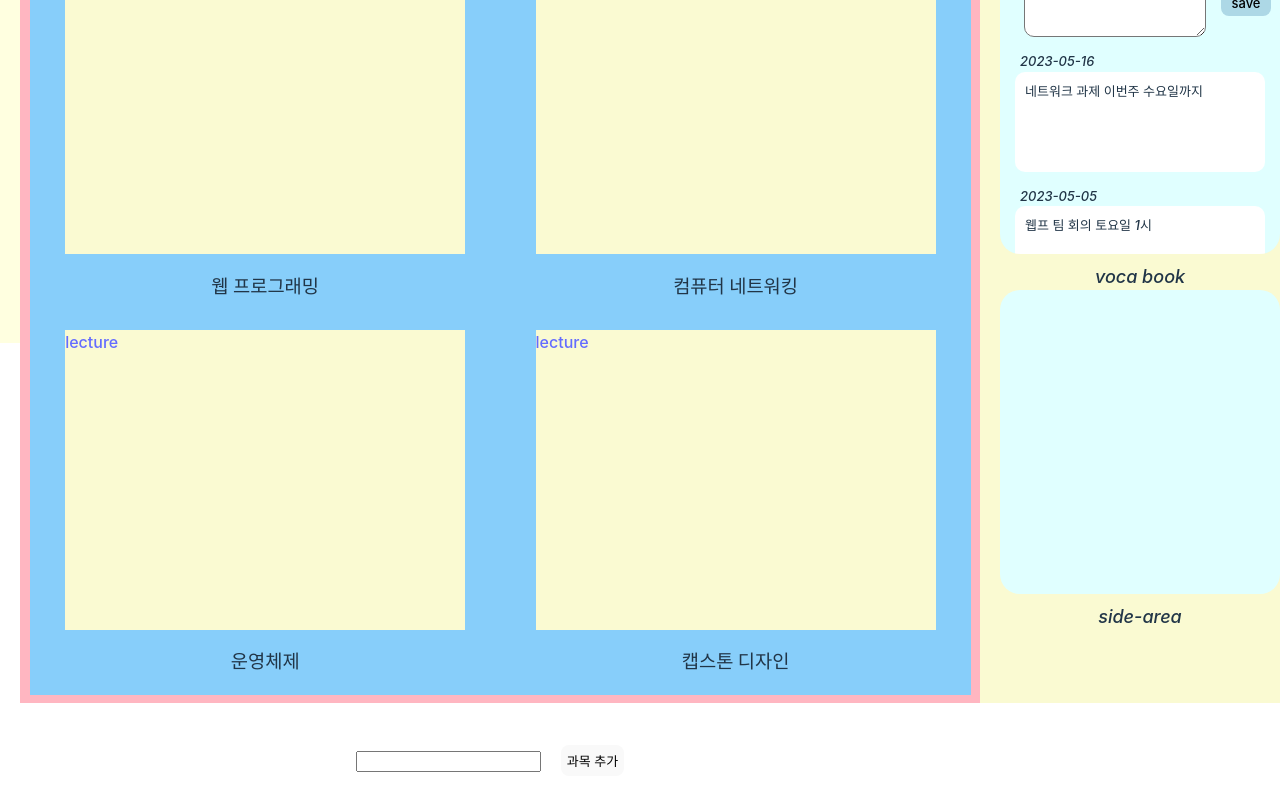
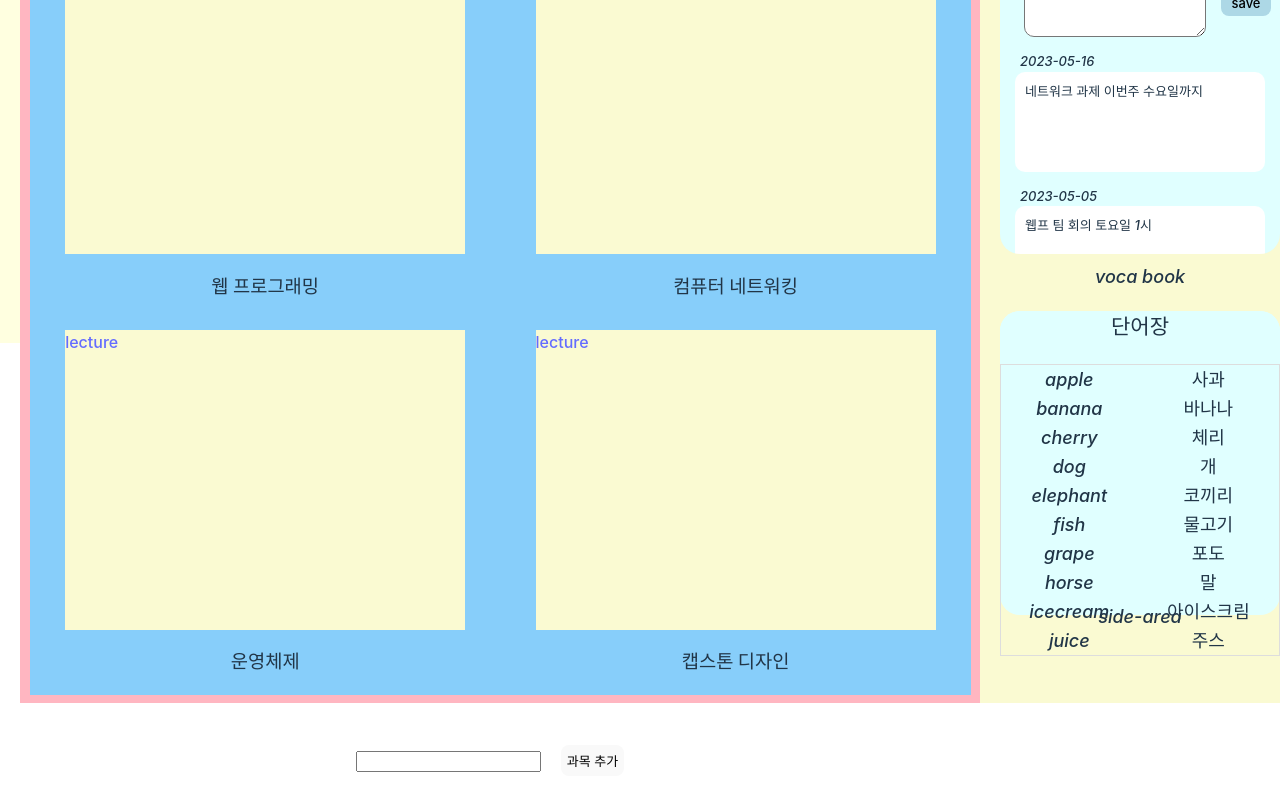
Before and after one commit to zeoneee/React_Project, a React (Vite) app in the folder ZzongZzong2_Project/: page /MainPage in a window 1280 px wide. Shown: the part 473-1270 px from the top of the page. Built offline with nearby package versions, Linux system fonts and the light colour scheme.

Commit message:
Voca 기능 구현 - dummy data 이용

```diff
--- a/ZzongZzong2_Project/src/MainPage.jsx
+++ b/ZzongZzong2_Project/src/MainPage.jsx
@@ -1,8 +1,9 @@
 import React, { useEffect, useState } from "react";
 import { Link } from "react-router-dom";
-import './MainPage.css'
-import Diary from './Diary'
+import './MainPage.css';
+import Diary from './Diary';
 import Lecture from "./Lecture";
+import Voca from "./Voca";
 
 function MainPage() {
 
@@ -119,7 +120,9 @@ function MainPage() {
                                     </div>
                                 </div>
                                 <div class="vocab-area">voca book
-                                    <div class="voca"></div>
+                                    <div class="voca">
+                                        <Voca />
+                                    </div>
                                 </div>
                                 side-area
                             </div>
--- /dev/null
+++ b/ZzongZzong2_Project/src/Voca.css
@@ -0,0 +1,8 @@
+table {
+    width: 100%;
+    border-collapse: collapse;
+    border-spacing: 0;
+    border: 1px solid #ddd;
+    margin: 20px auto;
+    text-align: center;
+}
--- /dev/null
+++ b/ZzongZzong2_Project/src/Voca.jsx
@@ -0,0 +1,32 @@
+import './Voca.css'
+import dummy from './db/dummy.json'
+
+function Voca() {
+    return (
+        <>
+            <div className="voca">
+                <div className="voca-title">
+                    <h3>단어장</h3>
+                </div>
+                <div className="voca-list">
+                    <div className="voca-scroll">
+                        <div className="voca-list-board">
+                            <table>
+                                <tbody>
+                                {dummy.words.map(word => (
+                                    <tr key={word.id}>
+                                        <td>{word.eng}</td>
+                                        <td>{word.kor}</td>
+                                    </tr>
+                                ))}
+                                </tbody>
+                            </table>
+                        </div>
+                    </div>
+                </div>
+            </div>
+        </>
+    );
+}
+
+export default Voca;
--- /dev/null
+++ b/ZzongZzong2_Project/src/db/dummy.json
@@ -0,0 +1,54 @@
+{
+  "words": [
+    {
+      "id": 1,
+      "eng": "apple",
+      "kor": "사과"
+    },
+    {
+      "id": 2,
+      "eng": "banana",
+      "kor": "바나나"
+    },
+    {
+      "id": 3,
+      "eng": "cherry",
+      "kor": "체리"
+    },
+    {
+      "id": 4,
+      "eng": "dog",
+      "kor": "개"
+    },
+    {
+      "id": 5,
+      "eng": "elephant",
+      "kor": "코끼리"
+    },
+    {
+      "id": 6,
+      "eng": "fish",
+      "kor": "물고기"
+    },
+    {
+      "id": 7,
+      "eng": "grape",
+      "kor": "포도"
+    },
+    {
+      "id": 8,
+      "eng": "horse",
+      "kor": "말"
+    },
+    {
+      "id": 9,
+      "eng": "icecream",
+      "kor": "아이스크림"
+    },
+    {
+      "id": 10,
+      "eng": "juice",
+      "kor": "주스"
+    }
+  ]
+}
```
Also changed, not shown: 1 other file (tests, documents, lock files or other folders).
